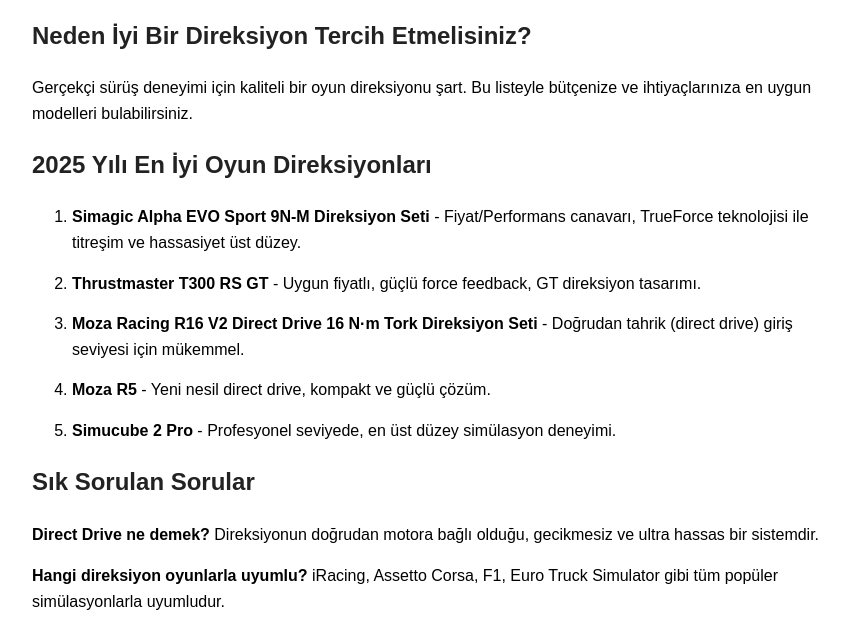
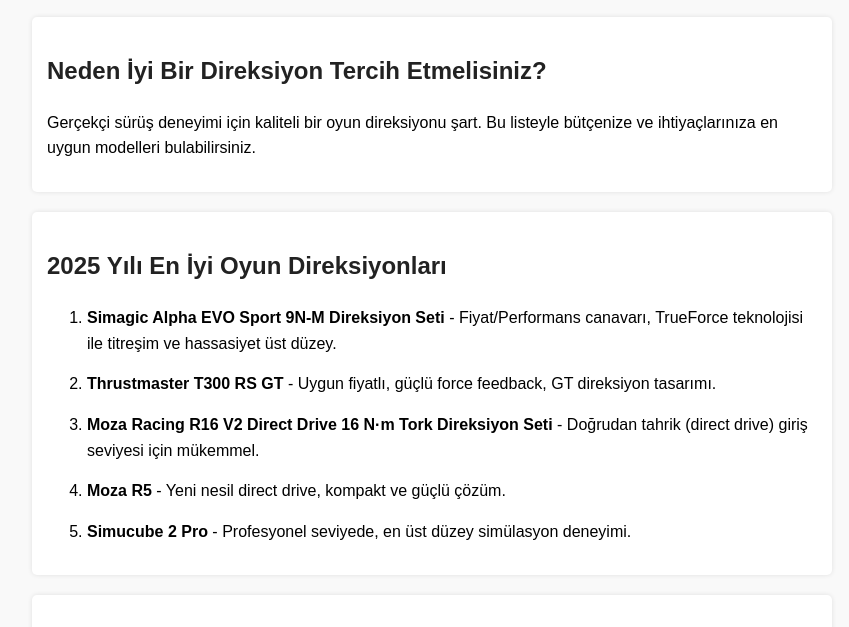
Before and after one commit to posidon0319/First-HTML-project, a plain HTML site: page index.html in a window 1280 px wide. Shown: the part 143-770 px from the top of the page, without its empty margins (208-1057 px from the left). Drawn offline with Linux system fonts and the light colour scheme.

Commit message:
Renk düzeni ve hover efektleri eklendi

```diff
--- a/style.css
+++ b/style.css
@@ -49,3 +49,20 @@
         font-size: 1.5em;
     }
 }
+body {
+    background-color: #f9f9f9;
+}
+
+section {
+    background-color: #fff;
+    padding: 15px;
+    margin-bottom: 20px;
+    box-shadow: 0 0 5px rgba(0,0,0,0.1);
+    border-radius: 5px;
+}
+
+ol li:hover {
+    background-color: #eef4ff;
+    transition: background-color 0.3s;
+    cursor: pointer;
+}
```
